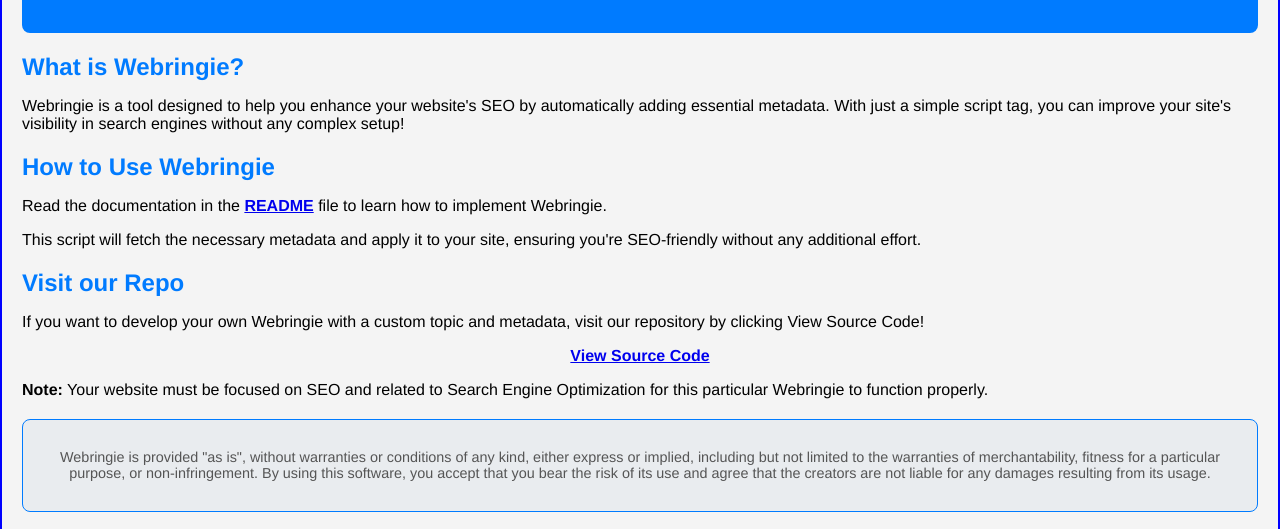
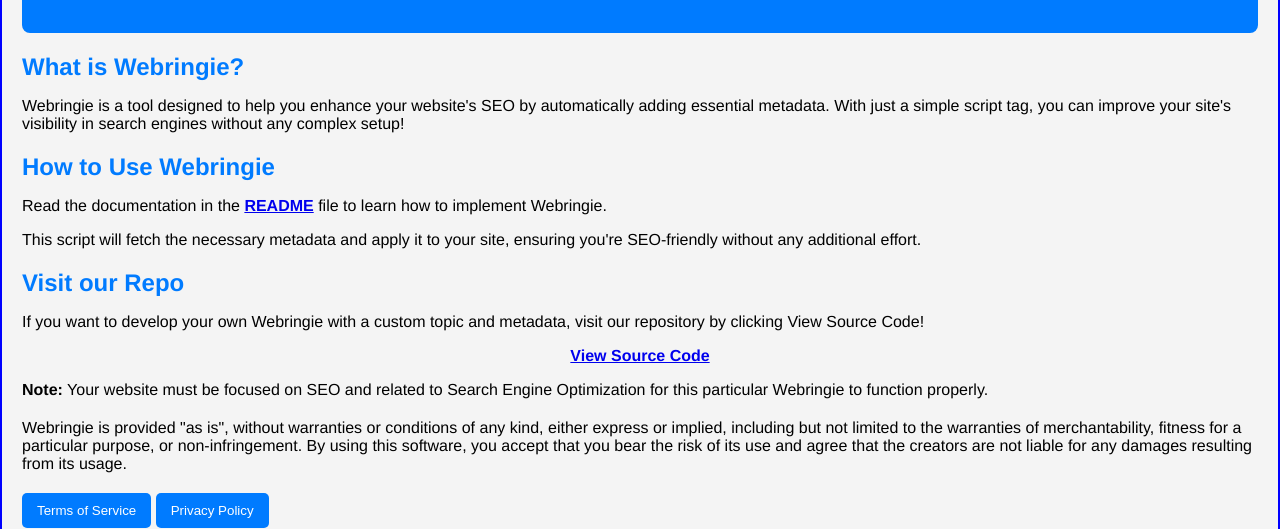
Before and after one commit to juliusthejules/webringie, a plain HTML site: page index.html in a window 1280 px wide. Shown: the part 272-801 px from the top of the page. Drawn offline with Linux system fonts and the light colour scheme.

Commit message:
Update index.html

```diff
--- a/index.html
+++ b/index.html
@@ -51,12 +51,10 @@
     <p><strong>Note:</strong> Your website must be focused on SEO and related to Search Engine Optimization for this particular Webringie to function properly.</p>
     </section>
 
-    <section>
-    <disclaimer>
+    <section class="disclaimer">
         <p>
             Webringie is provided "as is", without warranties or conditions of any kind, either express or implied, including but not limited to the warranties of merchantability, fitness for a particular purpose, or non-infringement. By using this software, you accept that you bear the risk of its use and agree that the creators are not liable for any damages resulting from its usage.
         </p>
-    </disclaimer>
 </section>
 
     <!-- User Agreements -->
```
